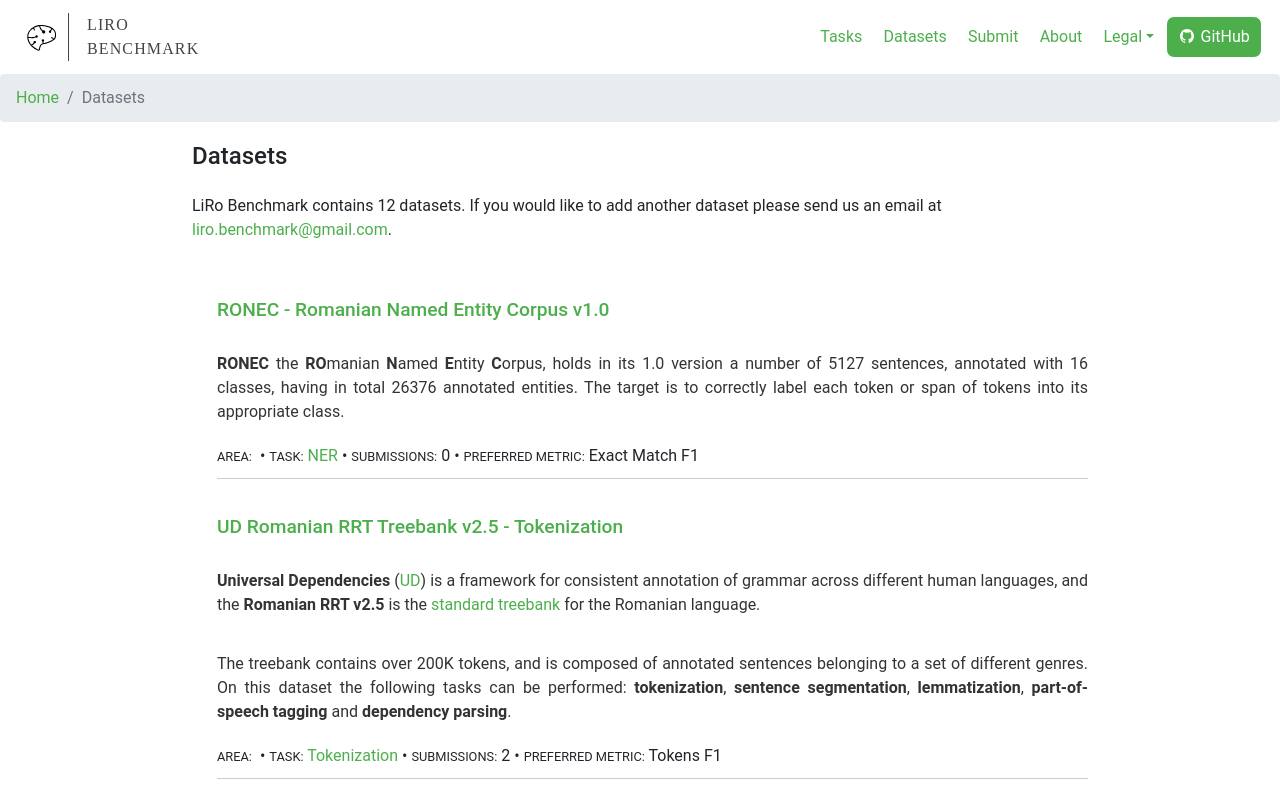
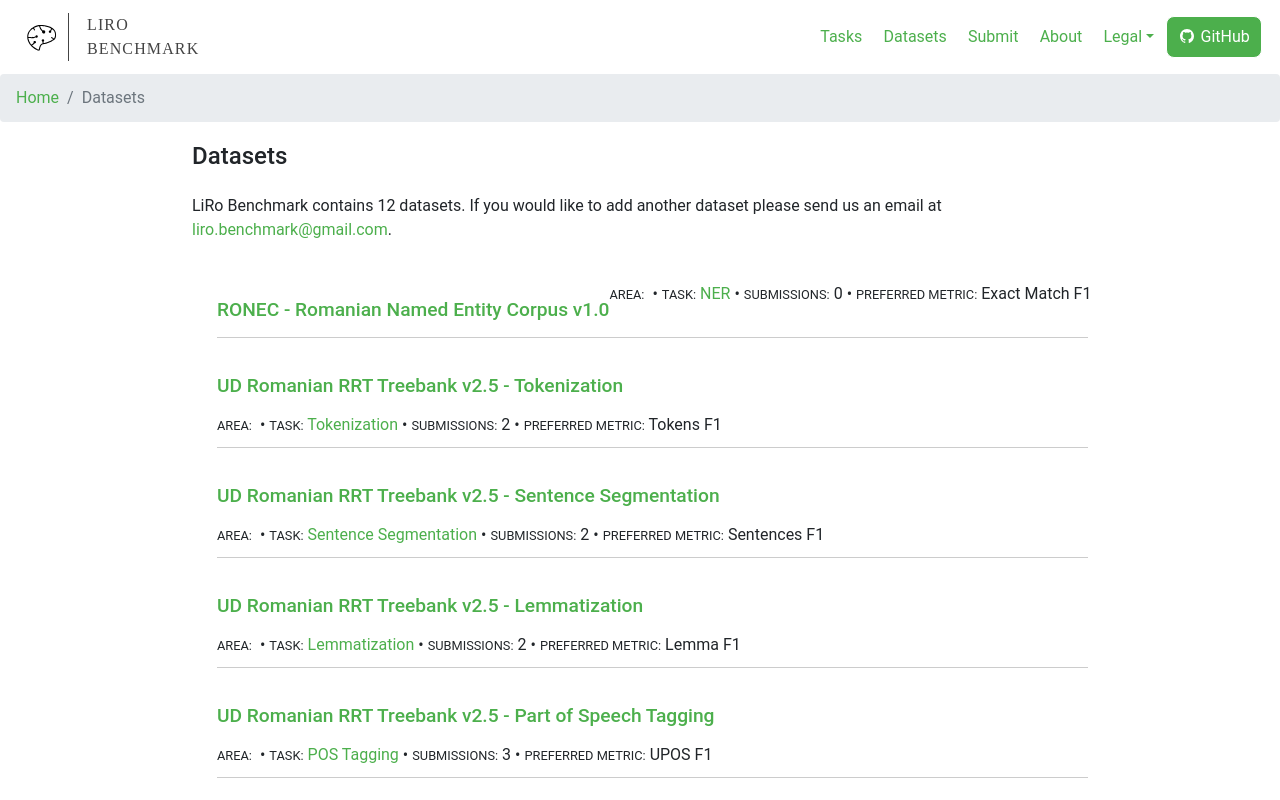
Before and after one commit to LiroBenchmark/LiroBenchmark.github.io, a React (Create React App) app: page /ro_benchmark_leaderboard/datasets in a window 1280 px wide. Shown: the top 800 px of the page. Built offline with nearby package versions, Linux system fonts and the light colour scheme; what webfontloader would draw is missing.

Commit message:
Display short description in datasets page

```diff
--- a/src/Components/Datasets.js
+++ b/src/Components/Datasets.js
@@ -19,7 +19,7 @@ class Datasets extends React.Component {
             <a href={this.urlBuilder.buildDatasetUrl(dataset)}>{dataset.dataset_name}</a>
           </h2>
         </div>
-        <div className="row dataset-description">{ReactHtmlParser(dataset.dataset_description)}</div>
+        <div className="row dataset-description">{ReactHtmlParser(dataset.short_description)}</div>
         <div className="row dataset-info">
           <ul>
             <li>
```
